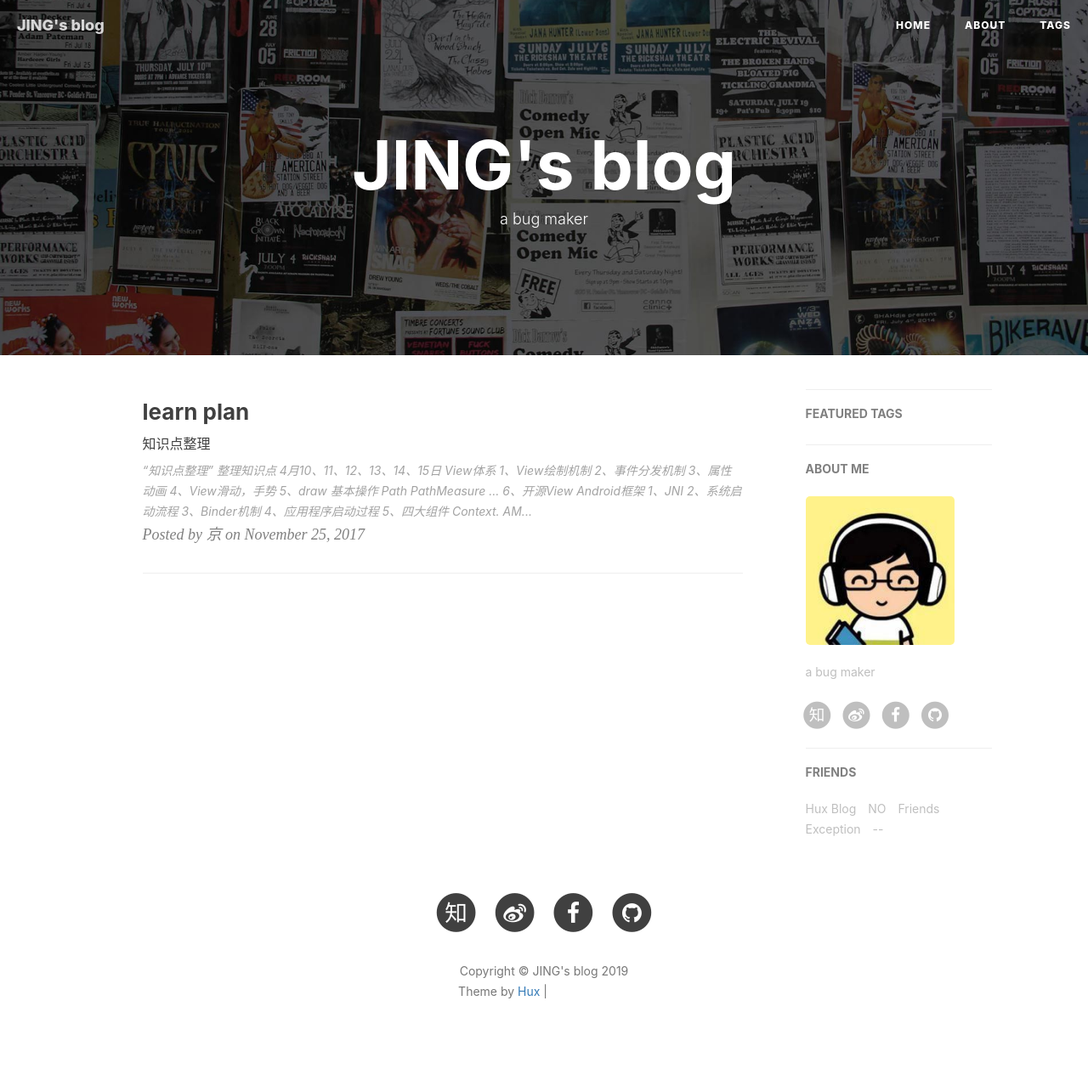
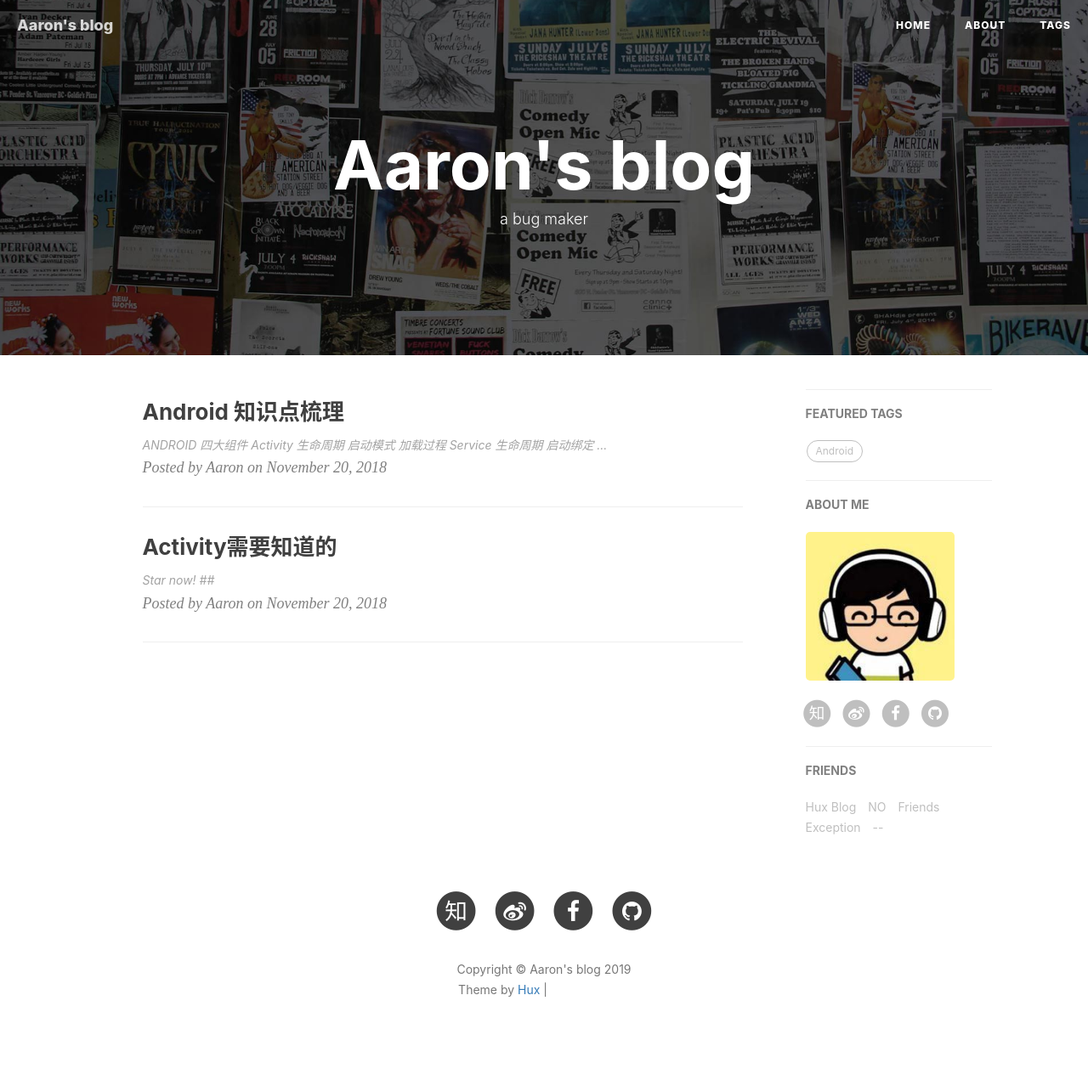
Before and after one commit to KingHeavens/zhjing03.github.io, a Jekyll site: the page built from index.html, in a window 1280 px wide. Shown: the whole page at 85% size. Built offline with Jekyll 4.4.1, drawn with Linux system fonts in a browser that asks for light colours; nearby versions of some CDN libraries; the list of posts is cut into pages by our own code; comment, search, counter and statistics services are not loaded; grey boxes are pictures that could not be loaded.

Commit message:
init:android summary

```diff
--- a/_config.yml
+++ b/_config.yml
@@ -1,9 +1,9 @@
 # Site settings
-title: JING's blog
-SEOTitle: jing | blog | 京 | 京美
+title: Aaron's blog
+SEOTitle: Aaron | Android | 京
 header-img: img/home-bg.jpg
 email: zhjing03@126.com
-description: "jing's blog。bug maker!"
+description: "Start now!"
 keyword: "Android"
 url: "http://jingmei.info"              # your host, for absolute URL
 baseurl: ""         # for example, '/blog' if your blog hosted on 'host/blog'
@@ -68,7 +68,7 @@ ga_domain: huangxuan.me
 
 # Sidebar settings
 sidebar: true                           # whether or not using Sidebar.
-sidebar-about-description: "a bug maker"
+sidebar-about-description: ""
 sidebar-avatar: /img/avatar-hux.jpg      # use absolute URL, seeing it's used in both `/` and `/about/`
 
 
--- a/_posts/2017-11-25-plan-start.markdown
+++ /dev/null
@@ -1,37 +0,0 @@
----
-layout:     post
-title:      "learn plan"
-subtitle:   "知识点整理"
-date:       2017-11-25 12:00:00
-author:     "京"
-header-img: "img/post-bg-2015.jpg"
-tags:
-    - plan
----
-
-> “知识点整理”
-
-##### 整理知识点
-> 4月10、11、12、13、14、15日
-
-# View体系
-### 1、View绘制机制
-### 2、事件分发机制
-### 3、属性动画
-### 4、View滑动，手势
-### 5、draw 基本操作 Path PathMeasure ...
-### 6、开源View
-
-# Android框架
-### 1、JNI
-### 2、系统启动流程
-### 3、Binder机制
-### 4、应用程序启动过程
-### 5、四大组件 Context. AMS PMS WMS
-
-# 网络
-# 缓存
-# 图片
-# 应用组件
-# 流行开源框架
-# 优化
--- /dev/null
+++ b/_posts/2018-11-20-Activity.markdown
@@ -0,0 +1,16 @@
+---
+layout:     post
+title:      "Activity需要知道的"
+subtitle:   ""
+date:       2018-11-20
+author:     "Aaron"
+header-img: "img/post-bg-js-version.jpg"
+tags:
+    - Android
+    - Activity
+    - 四大组件
+---
+
+> Star now!
+
+##
--- /dev/null
+++ b/_posts/2018-11-20-knowledge.markdown
@@ -0,0 +1,150 @@
+---
+layout:     post
+title:      "Android 知识点梳理"
+subtitle:   ""
+date:       2018-11-20
+author:     "Aaron"
+header-img: "img/post-bg-js-version.jpg"
+tags:
+    - Android
+    - plan
+---
+
+# ANDROID
+
+## 四大组件
+
+* Activity
+
+  1. 生命周期
+
+  2. 启动模式
+
+  3. 加载过程
+
+* Service
+
+  1. 生命周期
+
+  2. 启动绑定
+
+  3. 加载过程
+  4. IntentService
+
+* BroadcastReceiver
+
+  1. 原理
+  2. LocalBroadcastReceiver
+  3. 广播类型
+
+* ContentProvider
+
+  1. 原理
+
+* Fragment
+
+  1. 生命周期
+  2. activity fragment 通信
+  3. FragementManager
+  4. 重叠bug
+  5. 栈管理
+
+## View体系
+
+* Window机制
+* View滑动
+* Scroller
+* NestedScrolling
+* View事件分发机制
+* View滑动冲突
+* View工作原理
+* 自定义View
+
+## 进程
+
+* 序列化
+* Binder机制
+* Android中IPC方式
+* IPC选择
+* 多进程需要注意的问题
+
+## 线程
+
+* Android消息机制（Handler机制）
+* AsyncTask,HandlerIntent,IntentService原理
+* 线程池
+* java并发编程
+* RxJava
+
+## 网络
+
+* TCP UDP
+* http/https
+* 网络请求框架
+* java 网络编程
+
+## 存储
+
+* SharedPreferences (缺点)
+* 内部存储
+* 外部存储
+* SQLite
+
+## 内存管理
+
+* 内存管理机制
+* LRUCache
+* Android 内存泄漏
+
+## 图片加载
+
+* 图片加载库比较
+* Glide
+* 怎样实现一个图片加载框架
+
+## 动画
+
+* View动画
+* 属性动画
+* 差值器
+* 估值器
+* 动画原理
+
+## 架构设计
+
+* 如何设计App架构
+* MVC
+
+* MVP
+
+* MVVM
+
+* AAC
+
+
+# 事件分发
+
+* EventBus
+* RxJava
+
+## 性能优化
+
+* 内存泄漏
+* OOM
+* UI卡顿
+* 优化方法
+
+## Widget使用与分析
+
+RecyclerView
+
+## 其它
+
+- 组件化开发
+- 插件化开发
+
+*  设计模式
+
+
+
+# Java  基础
```
